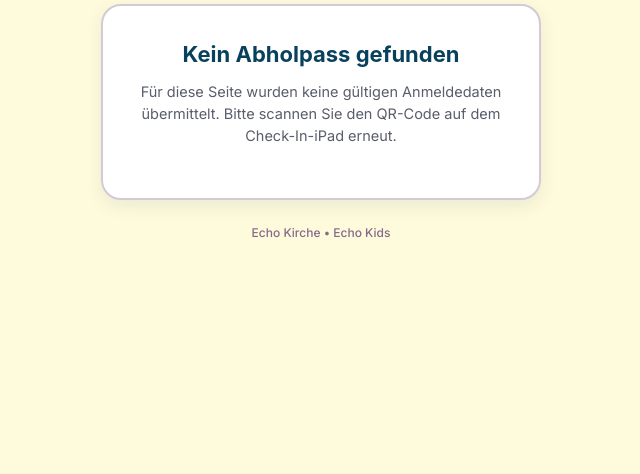
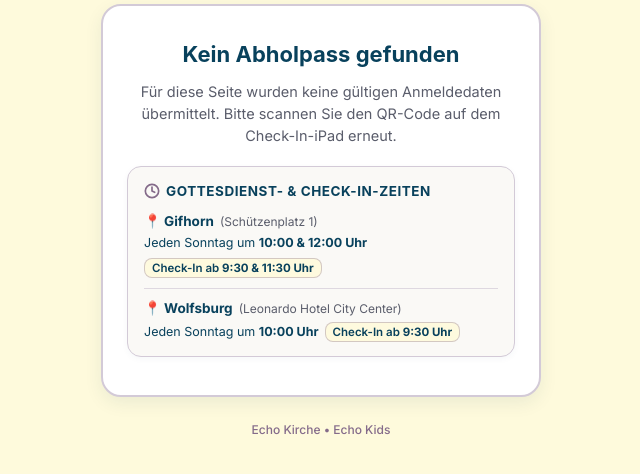
Before and after one commit to subinamathew/kidslo, a website: page pickup.html in a window 1280 px wide. Shown: the part 78-552 px from the top of the page, without its empty margins (319-959 px from the left). Drawn offline with Linux system fonts and the light colour scheme; a web font is replaced by a local one.

Commit message:
feat: add campus service and check-in times to Abholpass

```diff
--- a/pickup.html
+++ b/pickup.html
@@ -218,6 +218,93 @@
       margin-top: 8px;
     }
 
+    .brand-logo-bold {
+      filter: drop-shadow(0.5px 0 0 var(--color-primary)) drop-shadow(-0.5px 0 0 var(--color-primary));
+    }
+
+    /* Campus Info Box on Abholpass */
+    .campus-info-box {
+      width: 100%;
+      background-color: #FAF9F6;
+      border: 1.5px solid var(--color-border);
+      border-radius: var(--radius-md);
+      padding: 14px 16px;
+      margin-top: 16px;
+      margin-bottom: 6px;
+      box-shadow: 0 2px 6px rgba(8, 65, 92, 0.04);
+      text-align: left;
+    }
+
+    .campus-info-header {
+      display: flex;
+      align-items: center;
+      gap: 6px;
+      font-family: var(--font-heading);
+      font-size: 13.5px;
+      font-weight: 700;
+      color: var(--color-primary);
+      text-transform: uppercase;
+      letter-spacing: 0.04em;
+      margin-bottom: 10px;
+    }
+
+    .campus-info-header svg {
+      color: var(--color-secondary);
+      flex-shrink: 0;
+    }
+
+    .campus-schedule-item {
+      display: flex;
+      flex-direction: column;
+      gap: 4px;
+      font-size: 13px;
+      line-height: 1.4;
+      color: var(--color-primary);
+    }
+
+    .campus-loc-title {
+      display: flex;
+      align-items: baseline;
+      gap: 6px;
+    }
+
+    .campus-loc-name {
+      font-weight: 700;
+      font-size: 13.5px;
+      color: var(--color-primary);
+    }
+
+    .campus-loc-addr {
+      font-size: 12px;
+      color: var(--color-text-muted);
+    }
+
+    .campus-loc-details {
+      display: flex;
+      flex-wrap: wrap;
+      align-items: center;
+      gap: 6px;
+      font-size: 12.5px;
+    }
+
+    .campus-checkin-tag {
+      background: rgba(254, 250, 220, 0.9);
+      border: 1px solid rgba(132, 107, 138, 0.35);
+      color: var(--color-primary);
+      font-weight: 600;
+      padding: 1px 7px;
+      border-radius: var(--radius-sm);
+      font-size: 11.5px;
+      display: inline-block;
+    }
+
+    .campus-box-divider {
+      height: 1px;
+      background-color: var(--color-border);
+      margin: 10px 0;
+      opacity: 0.7;
+    }
+
     /* Fallback / Error State */
     .fallback-card {
       width: 100%;
@@ -260,13 +347,13 @@
 <body>
   <div class="pass-container">
     <div class="header-logo-wrapper">
-      <img src="./logo.png" alt="Echo Kids Logo" class="brand-logo" width="160" height="58">
+      <img src="./logo.png" alt="Echo Kids Logo" class="brand-logo brand-logo-bold" width="160" height="58">
     </div>
 
     <!-- Active Valid Abholpass -->
     <main class="pass-card" id="passCard">
       <div class="badge-event">
-        <span>Echo Kids Campus &bull; 22. Nov</span>
+        <span>Echo Kids Campus</span>
       </div>
 
       <h1 class="pass-title">Abholpass</h1>
@@ -293,7 +380,42 @@
           <line x1="12" y1="16" x2="12" y2="12"></line>
           <line x1="12" y1="8" x2="12.01" y2="8"></line>
         </svg>
-        <p>Bitte zeigen Sie diesen Abholpass bei der Abholung am 22. November vor.</p>
+        <p>Bitte zeigen Sie diesen Abholpass bei der Abholung Ihres Kindes vor.</p>
+      </div>
+
+      <!-- Campus Locations & Service Times Info (in German) -->
+      <div class="campus-info-box">
+        <div class="campus-info-header">
+          <svg viewBox="0 0 24 24" width="16" height="16" fill="none" stroke="currentColor" stroke-width="2.5" stroke-linecap="round" stroke-linejoin="round" aria-hidden="true">
+            <circle cx="12" cy="12" r="10"></circle>
+            <polyline points="12 6 12 12 16 14"></polyline>
+          </svg>
+          <span>Gottesdienst- &amp; Check-In-Zeiten</span>
+        </div>
+
+        <div class="campus-schedule-item">
+          <div class="campus-loc-title">
+            <span class="campus-loc-name">📍 Gifhorn</span>
+            <span class="campus-loc-addr">(Schützenplatz 1)</span>
+          </div>
+          <div class="campus-loc-details">
+            <span>Jeden Sonntag um <strong>10:00 &amp; 12:00 Uhr</strong></span>
+            <span class="campus-checkin-tag">Check-In ab <strong>9:30 &amp; 11:30 Uhr</strong></span>
+          </div>
+        </div>
+
+        <div class="campus-box-divider" aria-hidden="true"></div>
+
+        <div class="campus-schedule-item">
+          <div class="campus-loc-title">
+            <span class="campus-loc-name">📍 Wolfsburg</span>
+            <span class="campus-loc-addr">(Leonardo Hotel City Center)</span>
+          </div>
+          <div class="campus-loc-details">
+            <span>Jeden Sonntag um <strong>10:00 Uhr</strong></span>
+            <span class="campus-checkin-tag">Check-In ab <strong>9:30 Uhr</strong></span>
+          </div>
+        </div>
       </div>
 
       <p class="screenshot-hint">Tipp: Machen Sie jetzt einen Screenshot für schnellen Zugriff.</p>
@@ -305,6 +427,41 @@
       <p class="fallback-text">
         Für diese Seite wurden keine gültigen Anmeldedaten übermittelt. Bitte scannen Sie den QR-Code auf dem Check-In-iPad erneut.
       </p>
+
+      <!-- Campus Locations & Service Times Info on Fallback as well -->
+      <div class="campus-info-box">
+        <div class="campus-info-header">
+          <svg viewBox="0 0 24 24" width="16" height="16" fill="none" stroke="currentColor" stroke-width="2.5" stroke-linecap="round" stroke-linejoin="round" aria-hidden="true">
+            <circle cx="12" cy="12" r="10"></circle>
+            <polyline points="12 6 12 12 16 14"></polyline>
+          </svg>
+          <span>Gottesdienst- &amp; Check-In-Zeiten</span>
+        </div>
+
+        <div class="campus-schedule-item">
+          <div class="campus-loc-title">
+            <span class="campus-loc-name">📍 Gifhorn</span>
+            <span class="campus-loc-addr">(Schützenplatz 1)</span>
+          </div>
+          <div class="campus-loc-details">
+            <span>Jeden Sonntag um <strong>10:00 &amp; 12:00 Uhr</strong></span>
+            <span class="campus-checkin-tag">Check-In ab <strong>9:30 &amp; 11:30 Uhr</strong></span>
+          </div>
+        </div>
+
+        <div class="campus-box-divider" aria-hidden="true"></div>
+
+        <div class="campus-schedule-item">
+          <div class="campus-loc-title">
+            <span class="campus-loc-name">📍 Wolfsburg</span>
+            <span class="campus-loc-addr">(Leonardo Hotel City Center)</span>
+          </div>
+          <div class="campus-loc-details">
+            <span>Jeden Sonntag um <strong>10:00 Uhr</strong></span>
+            <span class="campus-checkin-tag">Check-In ab <strong>9:30 Uhr</strong></span>
+          </div>
+        </div>
+      </div>
     </main>
 
     <footer class="footer-note">
```
